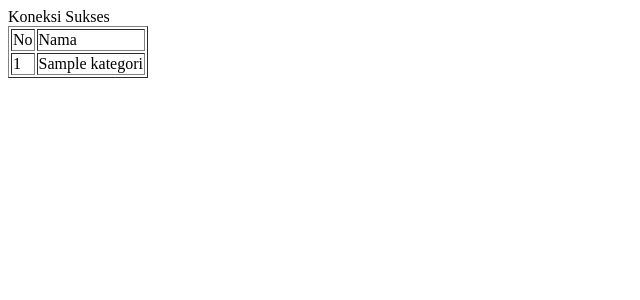
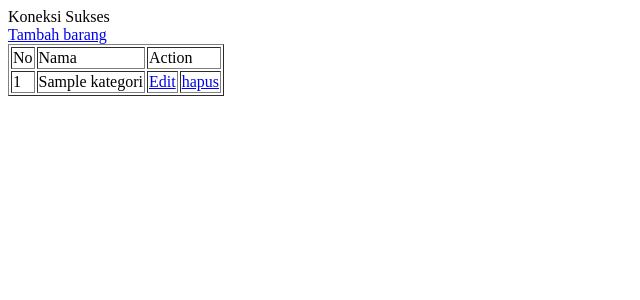
Before and after one commit to Chayasausanafrah/phpregpagi, a PHP site: page /view_kategori.php in a window 1280 px wide. Shown: the top 300 px of the page, without its empty margins (0-640 px from the left). Run offline with PHP 8.4, Linux system fonts and the light colour scheme; tables that the repository leaves empty or names only in its code hold one stand-in row (values such as "Sample post"); data that the repository does not hold is empty.

Commit message:
up view_kategori.php

```diff
--- a/view_kategori.php
+++ b/view_kategori.php
@@ -3,10 +3,13 @@ include ("koneksi.php");
 $query_view=mysqli_query($koneksi,"select * from kategori");
 
 ?>
+</br>
+<a href="input_barang.php" class="btn btn-danger">Tambah barang</a>
 <table class="table table-bordered" border="1">
   <tr>
     <td>No</td>
     <td>Nama</td>
+    <td colspan="4">Action</td>
 
   </tr>
   <?php
@@ -15,6 +18,8 @@ $query_view=mysqli_query($koneksi,"select * from kategori");
     <tr>
       <td><?php echo $no++;?></td>
       <td><?php echo $tampil ['nama'];?></td>
+      <td><a href="edit_kategori.php?id_kategori=<?php echo $tampil ['id_kategori'];?>">Edit</a></td>
+      <td><a href="hapus_kategori.php?id_kategori=<?php echo $tampil ['id_kategori'];?>">hapus</a></td>
   </tr>
 <?php }?>
 
```
